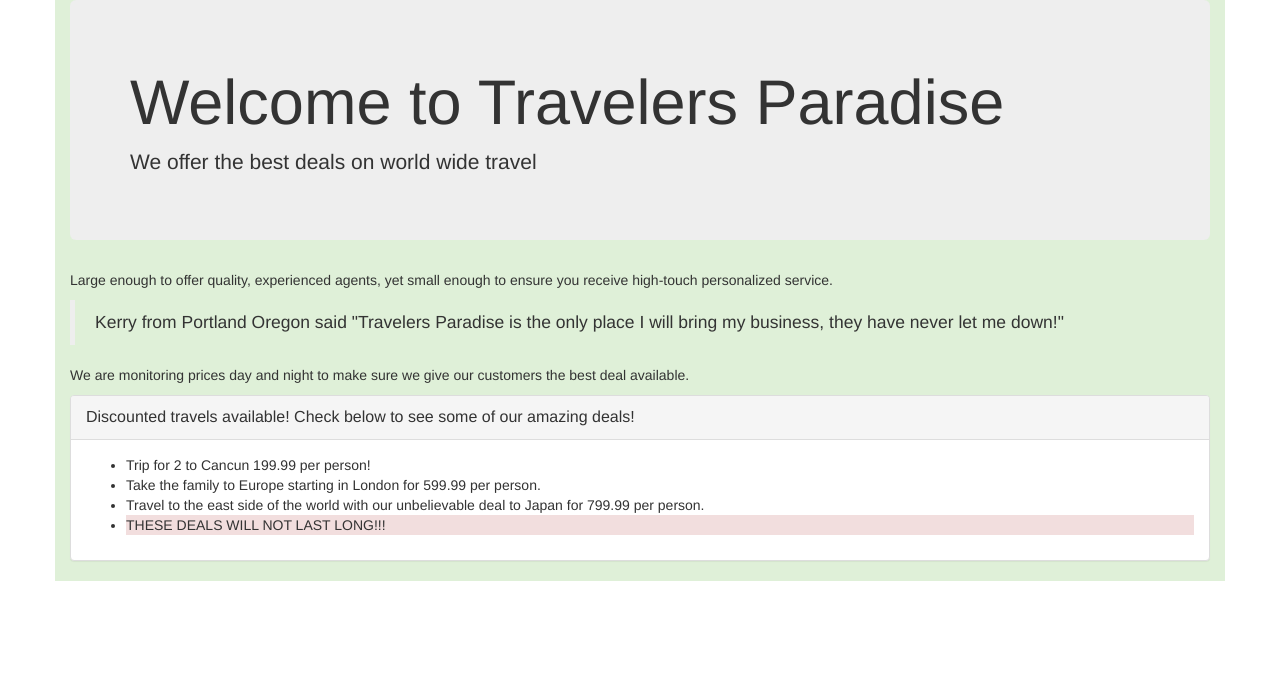
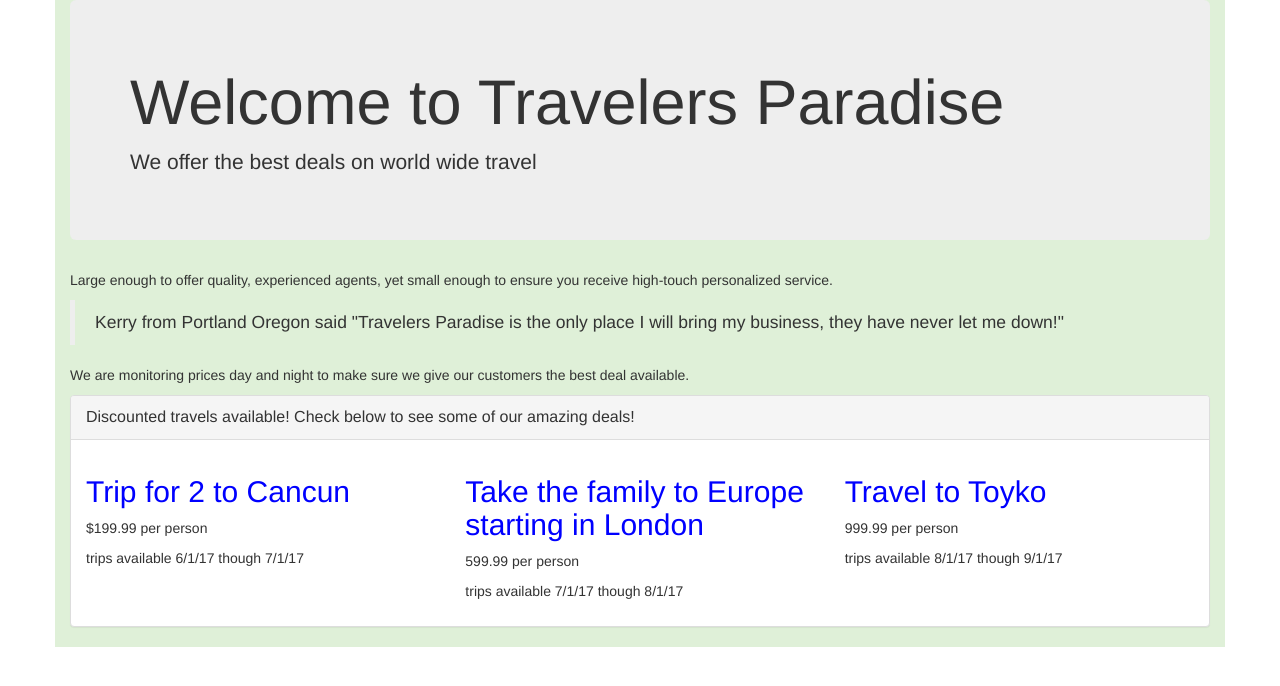
Before and after one commit to ChanceMagno/vacation-website, a plain HTML site: page index.html in a window 1280 px wide. Drawn offline with Linux system fonts and the light colour scheme.

Commit message:
add columns for trips, dates, and prices

```diff
--- a/css/styles.css
+++ b/css/styles.css
@@ -0,0 +1,3 @@
+h2 {
+  color:blue;
+}
--- a/index.html
+++ b/index.html
@@ -1,7 +1,8 @@
 <!DOCTYPE html>
 <html>
   <head>
-    <link href= "css/bootstrap.css" rel= "stylesheet" type="text/css">
+    <link href="css/bootstrap.css" rel= "stylesheet" type="text/css">
+    <link href="css/styles.css" rel= "stylesheet" type="text/css">
     <title>Travelers Paradise</title>
   </head>
   <body>
@@ -31,12 +32,23 @@
           </p>
         </div>
         <div class="panel-body">
-          <ul>
-            <li>Trip for 2 to Cancun 199.99 per person!</li>
-            <li>Take the family to Europe starting in London for 599.99 per person.</li>
-            <li>Travel to the east side of the world with our unbelievable deal to Japan for 799.99 per person.</li>
-            <li class="bg-danger">THESE DEALS WILL NOT LAST LONG!!!</li>
-          </ul>
+          <div class="row">
+            <div class="col-md-4">
+              <h2>Trip for 2 to Cancun</h2>
+              <p>$199.99 per person</p>
+              <p>trips available 6/1/17 though 7/1/17</p>
+            </div>
+            <div class="col-md-4">
+             <h2>Take the family to Europe starting in London</h2>
+             <p>599.99 per person</p>
+             <p>trips available 7/1/17 though 8/1/17</p>
+            </div>
+            <div class="col-md-4">
+             <h2>Travel to Toyko</h2>
+             <p>999.99 per person</p>
+             <p>trips available 8/1/17 though 9/1/17</p>
+           </div>
+          </div>
         </div>
       </div>
     </div>
```
